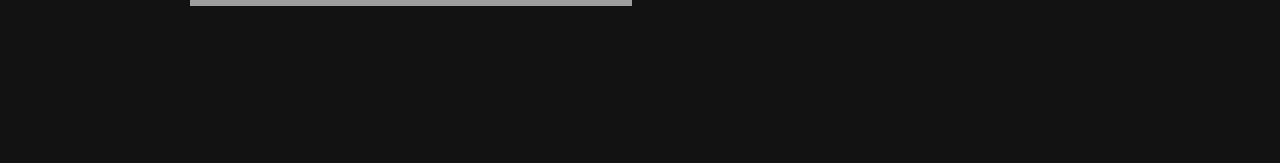
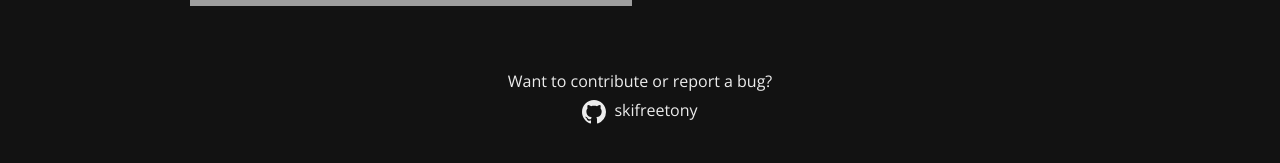
Before and after one commit to anthony-df-nguyen/sweatyguides, a Next.js app: page / in a window 1280 px wide. Shown: the part 1125-1288 px from the top of the page. Before the commit the page ends 1195 px from the top, so only its background shows below. Built offline with nearby package versions, Linux system fonts and the light colour scheme; grey boxes are pictures that could not be loaded.

Commit message:
Added footer

```diff
--- a/components/Page.jsx
+++ b/components/Page.jsx
@@ -1,6 +1,8 @@
 import React from "react";
 import Head from "next/head";
 import Navbar from "components/Navbar";
+import { GoMarkGithub } from "react-icons/go";
+
 export default function Page(props) {
   return (
     <div style={{ paddingBottom: "4rem" }}>
@@ -30,6 +32,29 @@
           <div className="pageTitle">{props.title}</div>
         </div>
         <div className="wrapper">{props.children}</div>
+        <footer>
+          <div
+            style={{ margin: "0 auto", display: "block", textAlign: "center" }}>
+            {" "}
+            <a href="https://github.com/skifreetony/sweatyguides">
+              {" "}
+              <div>Want to contribute or report a bug? </div>
+              <div className="centerText smallText">
+                <div
+                  style={{
+                    display: "inline",
+                    position: "relative",
+                    top: "8px",
+                    marginRight: "8px",
+                  }}>
+                  {" "}
+                  <GoMarkGithub size="1.5rem" />
+                </div>
+                skifreetony
+              </div>
+            </a>
+          </div>
+        </footer>
       </div>
     </div>
   );
--- a/styles/globals.scss
+++ b/styles/globals.scss
@@ -317,3 +317,8 @@
 .rightAlign {
   float: right;
 }
+
+
+footer {
+  margin-top:4rem;
+}
```
